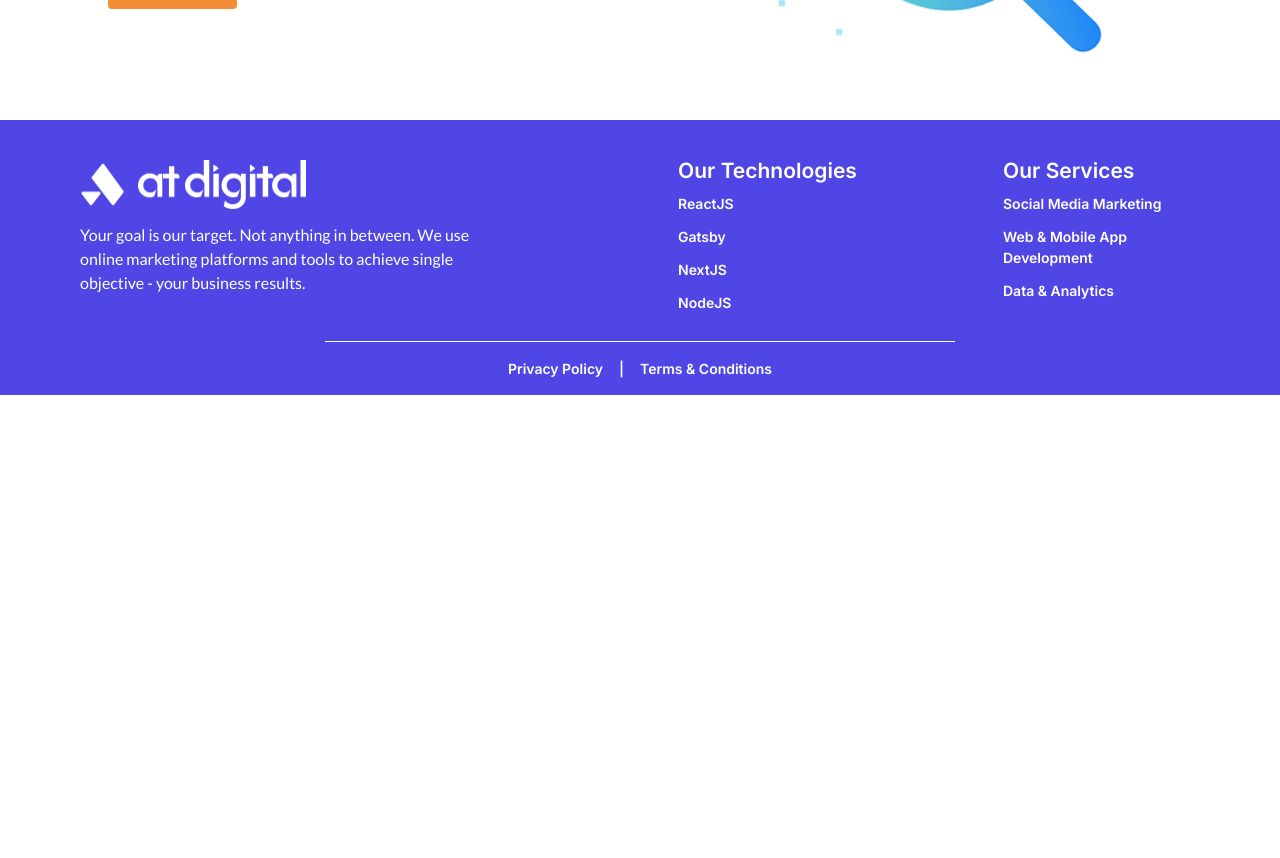
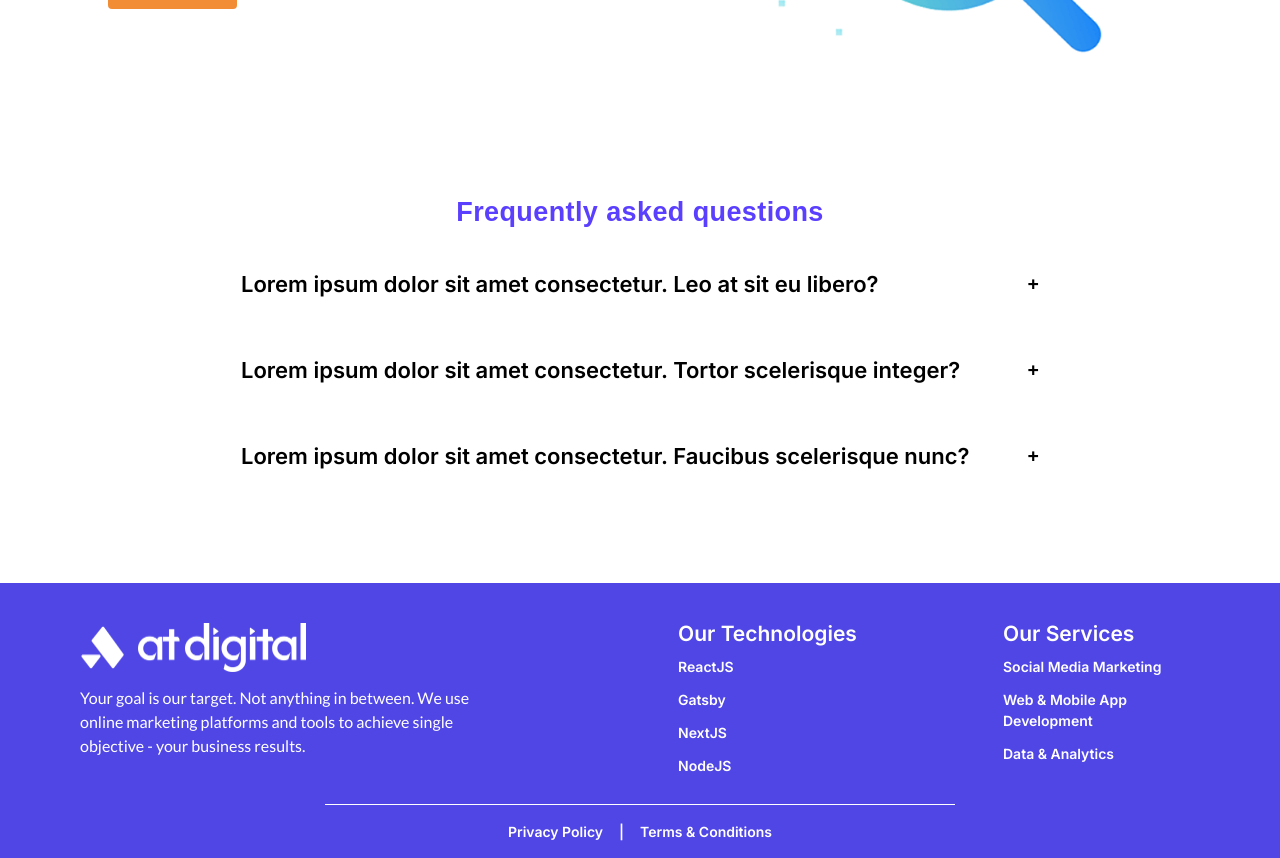
Before and after one commit to randima-dilshani/AT-Digital, a React (Vite) app in the folder landing-page/: page / in a window 1280 px wide. Shown: the part 1640-2498 px from the top of the page. Before the commit the page ends 2035 px from the top, so only its background shows below. Built offline with nearby package versions, Linux system fonts and the light colour scheme.

Commit message:
Implemented the FQA page

```diff
--- a/landing-page/src/pages/FAQSection.jsx
+++ b/landing-page/src/pages/FAQSection.jsx
@@ -0,0 +1,127 @@
+import { useState } from "react";
+
+export default function FAQ() {
+  const [openIndex, setOpenIndex] = useState(null);
+
+  const faqData = [
+    {
+      question: "Lorem ipsum dolor sit amet consectetur. Leo at sit eu libero?",
+      answer:
+        "Lorem ipsum dolor sit amet consectetur. Faucibus commodo suscipit id ipsum. Elementum ultrices nulla faucibus odio est sed aliquam. Sapien massa morbi risus sagittis tortor integer.",
+    },
+    {
+      question: "Lorem ipsum dolor sit amet consectetur. Tortor scelerisque integer?",
+      answer: "Answer text for question two goes here.",
+    },
+    {
+      question: "Lorem ipsum dolor sit amet consectetur. Faucibus scelerisque nunc?",
+      answer: "Answer text for question three goes here.",
+    },
+  ];
+
+  const toggleFAQ = (index) => {
+    setOpenIndex(openIndex === index ? null : index);
+  };
+
+  return (
+    <section
+      style={{
+        width: "846px",
+        margin: "60px auto 80px auto", // space above footer
+        display: "flex",
+        flexDirection: "column",
+        backgroundColor: "#FFFFFF",
+      }}
+    >
+      {/* Title */}
+      <h3
+        style={{
+          fontFamily: "Poppins, sans-serif",
+          fontWeight: 600,
+          fontSize: "27px",
+          lineHeight: "33px",
+          letterSpacing: "0.4px",
+          color: "#5A3FFF",
+          textAlign: "center",
+          padding: "16px 0",
+          margin: 0,
+        }}
+      >
+        Frequently asked questions
+      </h3>
+
+      {/* FAQ Items */}
+      {faqData.map((item, index) => (
+        <div
+          key={index}
+          onClick={() => toggleFAQ(index)}
+          style={{
+            padding: "24px",
+            borderRadius: "7px",
+            backgroundColor: openIndex === index ? "#F9F7FF" : "transparent",
+            transition: "background-color 0.2s ease",
+            cursor: "pointer",
+            marginBottom: "8px",
+          }}
+          onMouseEnter={(e) => {
+            if (openIndex !== index) e.currentTarget.style.backgroundColor = "#F9F7FF";
+          }}
+          onMouseLeave={(e) => {
+            if (openIndex !== index) e.currentTarget.style.backgroundColor = "transparent";
+          }}
+        >
+          {/* Question Row */}
+          <div
+            style={{
+              display: "flex",
+              justifyContent: "space-between",
+              alignItems: "center",
+            }}
+          >
+            <p
+              style={{
+                fontFamily: "Inter, sans-serif",
+                fontWeight: 500,
+                fontSize: "22px",
+                lineHeight: "28px",
+                letterSpacing: "0px",
+                color: openIndex === index ? "#5A3FFF" : "#000000",
+                margin: 0,
+              }}
+            >
+              {item.question}
+            </p>
+<span
+  style={{
+    fontSize: "20px",
+    fontWeight: "bold",
+    color: openIndex === index ? "#4F46E5" : "#000000", // change on open
+    userSelect: "none",
+  }}
+>
+  {openIndex === index ? "–" : "+"}
+</span>
+
+          </div>
+
+          {/* Answer */}
+          {openIndex === index && (
+            <p
+              style={{
+                fontFamily: "Inter, sans-serif",
+                fontWeight: 400,
+                fontSize: "18px",
+                lineHeight: "30px",
+                letterSpacing: "0px",
+                color: "#8C8C8C",
+                marginTop: "13px",
+              }}
+            >
+              {item.answer}
+            </p>
+          )}
+        </div>
+      ))}
+    </section>
+  );
+}
--- a/landing-page/src/pages/Herosection.jsx
+++ b/landing-page/src/pages/Herosection.jsx
@@ -2,6 +2,7 @@ import Navbar from "../pages/Navbar";
 import Footer from "../pages/Footer";
 import Content from "./Webcontent";
 import DigitalStrategy from "./Digitalstrategy";
+import FAQ from "./FAQSection";
 import heroBg from "../assets/HeroImage.png";
 
 export default function HomePage() {
@@ -106,6 +107,9 @@ export default function HomePage() {
          <section className="flex justify-center">
           <DigitalStrategy />
         </section>
+ <section className="flex justify-center">
+          <FAQ />
+        </section>
       </main>
 
       <Footer />
```
